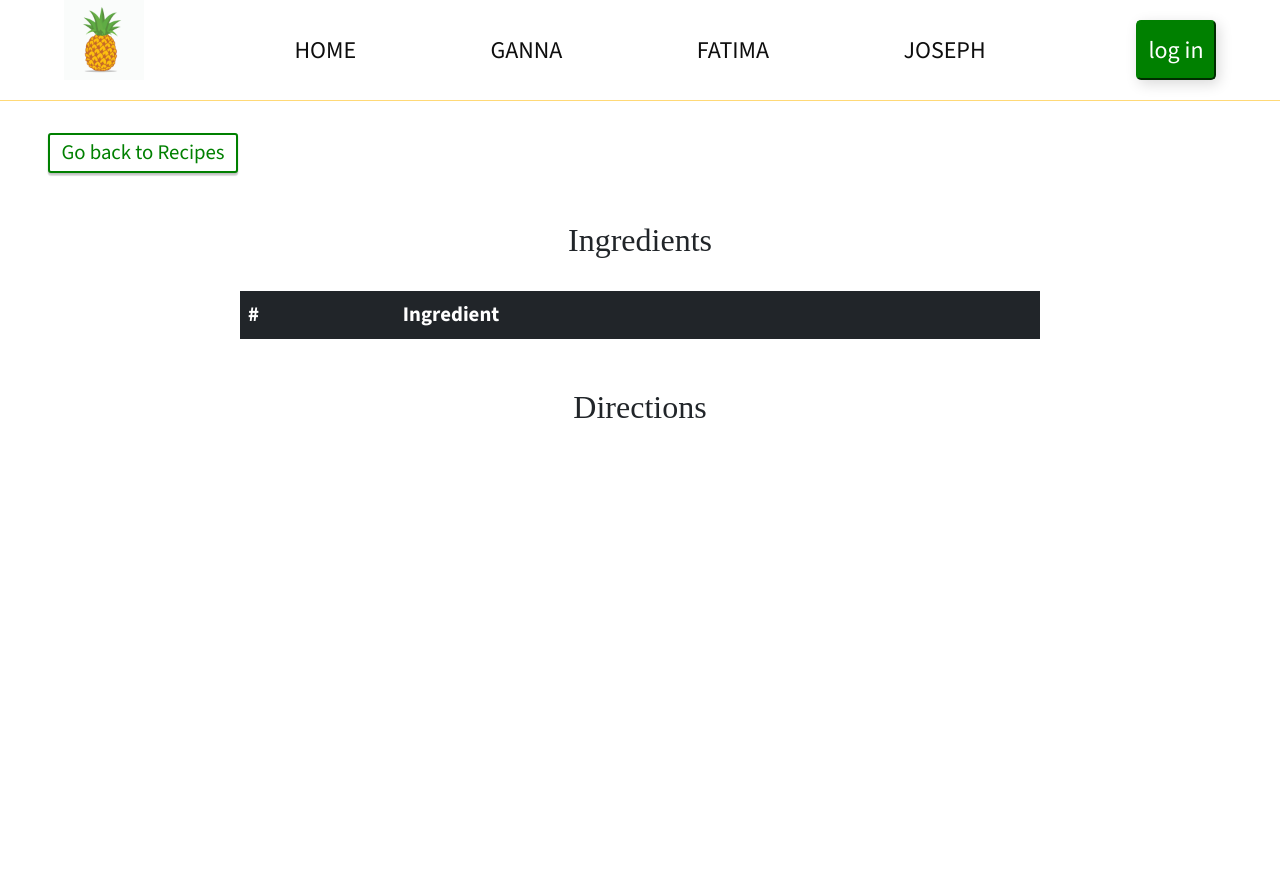
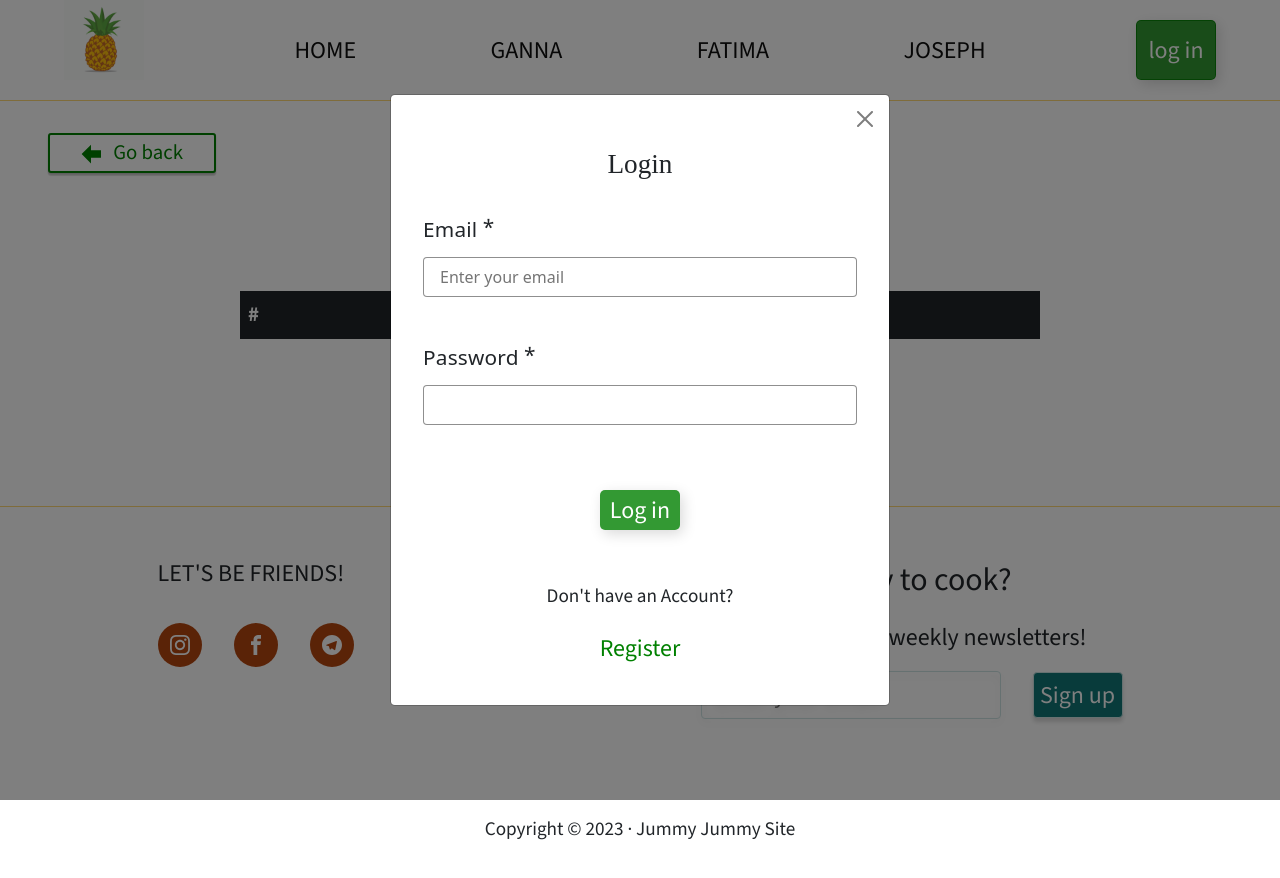
Before and after one commit to GannaKov/wbs-project-team-cb, a website with bundled scripts: page gannaRecipe.html in a window 1280 px wide. Both pictures are taken after a click on the button "log in". Before the commit the page ends 800 px from the top, so only its background shows below. Built offline with nearby package versions, Linux system fonts and the light colour scheme; a web font is replaced by a local one.

Commit message:
clean, render all recipes

```diff
--- a/ganna.js
+++ b/ganna.js
@@ -1,4 +1,6 @@
 "use strict";
+import { recipesData } from "./js/gannaData.js";
 import { seeMoreControl } from "./js/seeMoreBtn.js";
-
+import { renderAllRecipes } from "./js/render.js";
+renderAllRecipes(recipesData);
 seeMoreControl();
--- a/gannaRecipe.css
+++ b/gannaRecipe.css
@@ -6,24 +6,30 @@
   color: green;
   background-color: white;
   outline: transparent;
-  width: 190px;
+  width: 168px;
   height: 40px;
 
   box-shadow: 0 2px 2px 0 rgba(0, 0, 0, 0.12), 0 1px 2px 0 rgba(0, 0, 0, 0.08),
     0 3px 1px 0 rgba(0, 0, 0, 0.1);
-  transition: color 250ms cubic-bezier(0.4, 0, 0.2, 1),
-    background-color 250ms cubic-bezier(0.4, 0, 0.2, 1);
+  transition: background-color 250ms cubic-bezier(0.4, 0, 0.2, 1);
 }
+.wbsGoBack-icon {
+  fill: currentColor;
+  margin-right: 0.5rem;
+}
+
 .wbsGoBack-btn:hover,
 .wbsGoBack-btn :focus {
   background-color: green;
-  color: white;
+  /* color: white;
+  fill: white; */
 }
 
 .wbsGoBack-link {
   font-family: "Source Sans 3", sans-serif;
   font-size: 1.3rem;
   color: green;
+  transition: color 250ms cubic-bezier(0.4, 0, 0.2, 1);
 }
 .wbsGoBack-link:hover,
 .wbsGoBack-link:focus {
@@ -49,12 +55,6 @@
   margin-bottom: 2rem;
   box-shadow: 0px 1px 1px rgba(0, 0, 0, 0.12), 0px 4px 4px rgba(0, 0, 0, 0.06),
     1px 4px 6px rgba(0, 0, 0, 0.16);
-  /* @media screen and (min-width: 768px) {
-    max-width: 750px;
-  }
-  @media screen and (min-width: 1200px) {
-    max-width: 800px;
-  } */
 }
 
 .wbsOneRecipe-text {
@@ -90,5 +90,3 @@
   margin-right: 2rem;
   font-weight: bold;
 }
-.wbsOneRecipe__dir-text {
-}
--- a/gannaRecipe.html
+++ b/gannaRecipe.html
@@ -50,30 +50,24 @@
           type="button"
           class="log_open_btn"
           aria-label="open registration"
+          data-bs-toggle="modal"
+          data-bs-target="#exampleModal"
         >
           log in
         </button>
       </nav>
     </header>
     <button role="go back button" type="button" class="wbsGoBack-btn">
-      <a href="./ganna.html" class="wbsGoBack-link">Go back to Recipes</a>
+      <a href="./ganna.html" class="wbsGoBack-link"
+        ><svg class="wbsGoBack-icon" width="20" height="20">
+          <use href="./Images/ganna/icons.svg#icon-arrow-left"></use>
+        </svg>
+        Go back
+      </a>
     </button>
     <main>
       <section class="wbsOneRecipe-section">
         <div class="wbsOneRecipe-wrp">
-          <!-- <h1 class="wbsOneRecipe-title">Low-Carb Avocado Chicken Salad</h1>
-          <img
-            class="wbsOneRecipe-img"
-            src="./Images/ganna/Av-chicken-Salad.jpg"
-            alt="Low-Carb Avocado Chicken Salad"
-          />
-          <p class="wbsOneRecipe-text">
-            This chicken salad is a lunchtime delight! Packed with creamy
-            avocado, tender chicken, and crunchy veggies, it's a healthy and
-            satisfying meal that won't weigh you down. Tossed in a tangy yogurt
-            dressing with a hint of spice, it's a flavor explosion that's
-            perfect for a light meal.
-          </p> -->
           <h2 class="wbsOneRecipe__ingr-title">Ingredients</h2>
           <table class="table table-striped wbsTable">
             <thead class="table-dark">
@@ -82,26 +76,112 @@
                 <th scope="col">Ingredient</th>
               </tr>
             </thead>
-            <tbody class="wbsTableBody">
-              <!-- <tr>
-                <th scope="row">1</th>
-                <td>⅔ cup plain Greek yogurt"</td>
-              </tr>
-              <tr>
-                <th scope="row">2</th>
-                <td>1 tablespoon lime juice</td>
-              </tr>
-              <tr>
-                <th scope="row">3</th>
-                <td>Pepper, to taste</td>
-              </tr> -->
-            </tbody>
+            <tbody class="wbsTableBody"></tbody>
           </table>
           <h2 class="wbsOneRecipe__dir-title">Directions</h2>
           <ul class="wbsOneRecipe__dir-list"></ul>
         </div>
       </section>
     </main>
+    <footer class="wbsFooter">
+      <div class="wbsFooter__wrapper">
+        <div class="wbsFooter__soc-list">
+          <p class="wbsFooter__soc-list-text">LET'S BE FRIENDS!</p>
+          <ul class="wbsSoc-list">
+            <li class="wbsSoc-list__item">
+              <a class="wbsSoc-list__link" href="#"
+                ><svg class="wbsSoc-list__icon" width="20" height="20">
+                  <use href="./Images/ganna/icons.svg#icon-instagram"></use>
+                </svg>
+              </a>
+            </li>
+            <li class="wbsSoc-list__item">
+              <a class="wbsSoc-list__link" href="#"
+                ><svg class="wbsSoc-list__icon" width="20" height="20">
+                  <use href="./Images/ganna/icons.svg#icon-facebook"></use>
+                </svg>
+              </a>
+            </li>
+            <li class="wbsSoc-list__item">
+              <a class="wbsSoc-list__link" href="#"
+                ><svg class="wbsSoc-list__icon" width="20" height="20">
+                  <use href="./Images/ganna/icons.svg#icon-telegram"></use>
+                </svg>
+              </a>
+            </li>
+          </ul>
+        </div>
+        <div class="wbsFooter__mail">
+          <p class="wbsFooter__text-first">Ready to cook?</p>
+          <p class="wbsFooter__text-sec">Sign up for our weekly newsletters!</p>
+          <form class="wbsFooter-form">
+            <input
+              class="wbsFooter-form__imput"
+              placeholder="Enter your email"
+              type="email"
+            />
+            <button class="wbsFooter-form__btn">Sign up</button>
+          </form>
+        </div>
+      </div>
+      <p class="wbsCopyright">Copyright © 2023 · Jummy Jummy Site</p>
+    </footer>
+    <!-- Modal -->
+    <div
+      class="modal fade"
+      id="exampleModal"
+      tabindex="-1"
+      aria-labelledby="exampleModalLabel"
+      aria-hidden="true"
+    >
+      <div class="modal-dialog modal-dialog-centered">
+        <div class="modal-content">
+          <div class="modal-header">
+            <button
+              type="button"
+              class="btn-close"
+              data-bs-dismiss="modal"
+              aria-label="Close"
+            ></button>
+          </div>
+          <h5 class="modal-title" id="exampleModalLabel">Login</h5>
+          <div class="modal-body">
+            <form class="form-auth" autocomplete="on">
+              <div class="form-auth__box">
+                <lable class="form-auth__lable">Email&nbsp;&nbsp;&#8432;</lable>
+                <input
+                  type="email"
+                  name="email"
+                  class="form-auth__input"
+                  required
+                  placeholder="Enter your email"
+                />
+              </div>
+
+              <div class="form-auth__box">
+                <lable class="form-auth__lable"
+                  >Password&nbsp;&nbsp;&#8432;</lable
+                >
+                <input
+                  type="password"
+                  autocomplete="current-password"
+                  name="pass"
+                  class="form-auth__input"
+                  required
+                />
+              </div>
+            </form>
+          </div>
+          <div class="modal-footer">
+            <button type="submit" class="form-auth__btn-submit">Log in</button>
+            <div class="form-auth__registrate">
+              <p class="title-question-user">Don't have an Account?</p>
+              <button class="form-auth__button-reg">Register</button>
+            </div>
+          </div>
+        </div>
+      </div>
+    </div>
     <script type="module" src="./gannaRecipe.js"></script>
   </body>
 </html>
--- a/index.css
+++ b/index.css
@@ -1,22 +1,17 @@
 .wbsNav {
   padding: 0 1rem;
-  /* display: flex;
-  justify-content: space-between; */
-
   margin-top: 1rem;
   display: grid;
   grid-template-columns: 1fr 3fr 1fr;
   border-bottom: 1px solid #ffd977;
   @media screen and (min-width: 1200px) {
     grid-template-columns: 1fr 3fr 1fr;
-
     padding: 0 4rem;
     max-width: 1600px;
     margin: 0 auto;
   }
 }
-.header__logo {
-}
+
 .logo-img {
   width: 80px;
 }
@@ -38,10 +33,11 @@
 .wbsNav__link {
   display: block;
   padding: 0.5rem 0;
-  transition: color 250ms cubic-bezier(0.4, 0, 0.2, 1);
+
   color: rgb(14, 14, 14);
   font-family: "Source Sans 3", sans-serif;
   font-size: 1.5rem;
+  transition: color 250ms cubic-bezier(0.4, 0, 0.2, 1);
   @media screen and (min-width: 1200px) {
     padding: 2rem 0;
   }
@@ -63,7 +59,7 @@
   color: white;
   outline: transparent;
   border-radius: 5px;
-  border-color: transparent;
+  border: 1px solid rgba(0, 128, 0, 0.8);
   box-shadow: 3px 4px 14px 0px rgba(0, 0, 0, 0.15);
   font-family: "Source Sans 3", sans-serif;
   font-size: 1.5rem;
@@ -71,17 +67,17 @@
   @media screen and (min-width: 1200px) {
     height: 60px;
   }
-  @include transitions(background-color, border-color);
-  &:hover,
-  &:focus {
-    background-color: green;
-    border-color: green;
-  }
+  transition: background-color 250ms cubic-bezier(0.4, 0, 0.2, 1),
+    color 250ms cubic-bezier(0.4, 0, 0.2, 1);
+}
+.log_open_btn:hover,
+.log_open_btn:focus {
+  background-color: green;
+  border-color: green;
 }
 /* --- Hero --- */
 .hero {
   max-width: 1600px;
-  /* height: 600px; */
   margin: 3rem auto 0;
   padding: 110px 0px 200px 80px;
   background-size: cover;
@@ -106,8 +102,7 @@
     font-size: 80px;
   }
 }
-.title--first {
-}
+
 .title--sec {
   margin-left: 70px;
   @media screen and (min-width: 1200px) {
@@ -115,11 +110,11 @@
   }
 }
 /*---- Section -----*/
-/* border-top: 1px solid #ffd977; */
+
 .wbsSectionMain {
-  padding: 6rem 1rem;
+  padding: 5rem 1rem;
   @media screen and (min-width: 1200px) {
-    padding: 6rem 0;
+    padding: 6rem 0px;
     max-width: 1600px;
     margin: 0 auto;
   }
@@ -127,15 +122,13 @@
 .wbsLine {
   border-bottom: 1px solid #ffd977;
   margin-bottom: 4rem;
-  /* max-width: 1600px; */
 }
 /* ----- Carousel ------  */
 .wbsCarousel-wrp {
   max-width: 1200px;
   margin: 0 auto;
-  /* box-shadow: 0px 1px 1px rgba(0, 0, 0, 0.12), 0px 4px 4px rgba(0, 0, 0, 0.06),
-    1px 4px 6px rgba(0, 0, 0, 0.16); */
 }
+
 .wbsSectionMain-title {
   text-align: center;
   margin-bottom: 3rem;
@@ -227,17 +220,14 @@
 .wbsSoc-list__link:focus {
   background-color: rgb(0, 128, 0);
 }
-.wbsSoc-list__icon {
-}
-.wbsFooter__mail {
-}
+
 .wbsFooter-form {
   margin-bottom: 3rem;
   display: flex;
   flex-direction: column;
   gap: 1rem;
   align-items: center;
-  /* flex-wrap: wrap; */
+
   justify-content: center;
   @media screen and (min-width: 768px) {
     flex-direction: row;
@@ -245,35 +235,32 @@
 }
 .wbsFooter-form__imput {
   width: 300px;
-
+  height: 48px;
   font-family: "Source Sans 3", sans-serif;
   font-size: 1.5rem;
   padding-left: 0.875rem;
-  height: 48px;
+
   background-color: transparent;
   outline: transparent;
   color: rgba(255, 255, 255, 1);
   border: solid 1px #cce3e3;
   border-radius: 4px;
   filter: drop-shadow(0px 4px 4px rgba(0, 0, 0, 0.15));
+  transition: border-color 250ms cubic-bezier(0.4, 0, 0.2, 1);
   @media screen and (min-width: 768px) {
     margin-right: 1rem;
   }
-
-  /* @include desktop {
-    width: 292px;
-  } */
 }
 .wbsFooter-form__imput:focus,
 .wbsFooter-form__imput:hover {
+  border-color: #b35f4d;
   box-shadow: 0 0 0.1rem 0.05rem #b35f4d;
 }
+
 .wbsFooter-form__btn {
   color: black;
   height: 46px;
   width: 90px;
-
-  font-variant: small-caps;
   border-radius: 4px;
   background-color: #177;
   color: white;
@@ -282,6 +269,7 @@
   box-shadow: 0px 4px 4px rgba(0, 0, 0, 0.15);
   font-family: "Source Sans 3", sans-serif;
   font-size: 1.5rem;
+  transition: background-color 250ms cubic-bezier(0.4, 0, 0.2, 1);
 }
 .wbsFooter-form__btn:focus,
 .wbsFooter-form__btn:hover {
@@ -296,12 +284,13 @@
 /* --- Modal --- */
 .modal-title {
   font-family: "Frank Ruhl Libre", serif;
-  font-size: 1.5rem;
+  font-size: 1.7rem;
+  text-align: center;
 }
 .form-auth__box {
   display: flex;
   flex-direction: column;
-  margin-bottom: 2rem;
+  margin-bottom: 3rem;
 }
 .form-auth__lable {
   margin-bottom: 4px;
@@ -329,7 +318,7 @@
 .form-auth__input:hover {
   border-color: rgba(0, 128, 0, 0.687);
 }
-.form-auth__box-button-form {
+/* .form-auth__box-button-form {
   margin-bottom: 3rem;
   width: 80px;
   height: 60px;
@@ -344,7 +333,7 @@
 .form-auth__box-button-form:focus {
   background-color: green;
   border-color: green;
-}
+} */
 .form-auth__btn-submit {
   margin-bottom: 3rem;
   width: 80px;
@@ -403,7 +392,7 @@
   border-bottom: 1px solid transparent;
 }
 .modal-body {
-  padding: 1rem 2rem;
+  padding: 2rem 2rem 0px;
 }
 .modal-footer {
   flex-direction: column;
--- a/js/render.js
+++ b/js/render.js
@@ -1,5 +1,4 @@
 import { ref } from "./ref.js";
-//import { recipesData } from "./gannaData";
 
 export function renderRecipe(arr) {
   const recipeId = getParameterByName("recipe");
@@ -26,7 +25,7 @@ export function renderRecipe(arr) {
 
 export function renderDirection(arr) {
   const recipeId = getParameterByName("recipe");
-  //console.log("url", arr[recipeId - 1].process);
+
   let dirMarkup;
   if (arr.length > 0) {
     dirMarkup = arr[recipeId - 1].process
@@ -57,7 +56,7 @@ function getParameterByName(name, url) {
 }
 export function renderIngredients(arr) {
   const recipeId = getParameterByName("recipe");
-  //console.log("url", arr[recipeId - 1].process);
+
   let ingrMarkup;
   if (arr.length > 0) {
     ingrMarkup = arr[recipeId - 1].ingredients
@@ -79,3 +78,31 @@ export function renderIngredients(arr) {
   }
   ref.tableIngrBody.insertAdjacentHTML("beforeend", ingrMarkup);
 }
+
+export function renderAllRecipes(arr) {
+  let markup;
+  if (arr.length > 0) {
+    markup = arr
+      .map(
+        (
+          item
+        ) => `<li class="wbsRecipes-item"><h2 class="wbsRecipe-title">${item.title}</h2>
+      <img
+   class="wbsRecipe-img"
+  src=${item.img}
+  alt=${item.title}
+/>
+<div class="wbsRecipe-description">
+  <p class="wbsRecipe-text">
+    ${item.description}
+  </p></div><button class="wbsRecipe-button" data-id="1" role="See more" type="button">
+    SEE MORE
+</button>
+</li>`
+      )
+      .join("");
+  } else {
+    markup = `<li class="wbsRecipe-text"><p style="text-align:center">UPS... Nothing found!</p></li>`;
+  }
+  ref.recipesList.insertAdjacentHTML("beforeend", markup);
+}
```
Also changed, not shown: ganna.css (+1 -11 lines), ganna.html (+60 -81 lines), index.html (+15 -16 lines).
